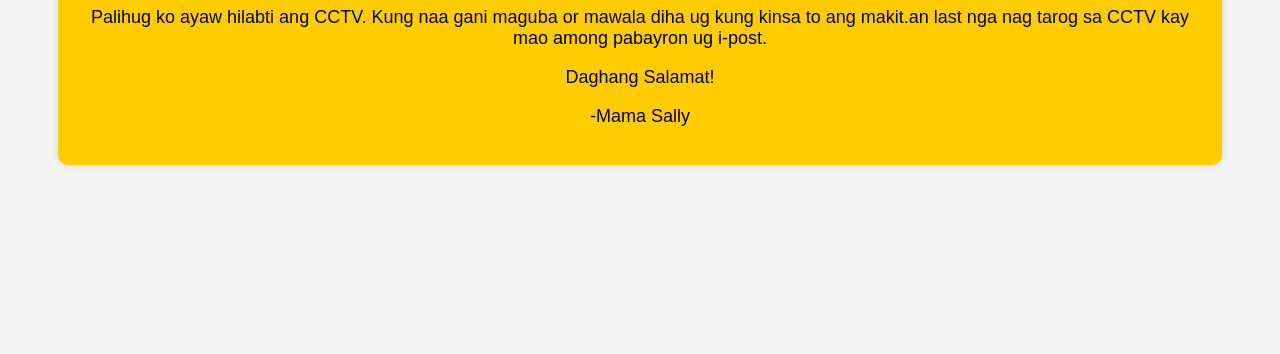
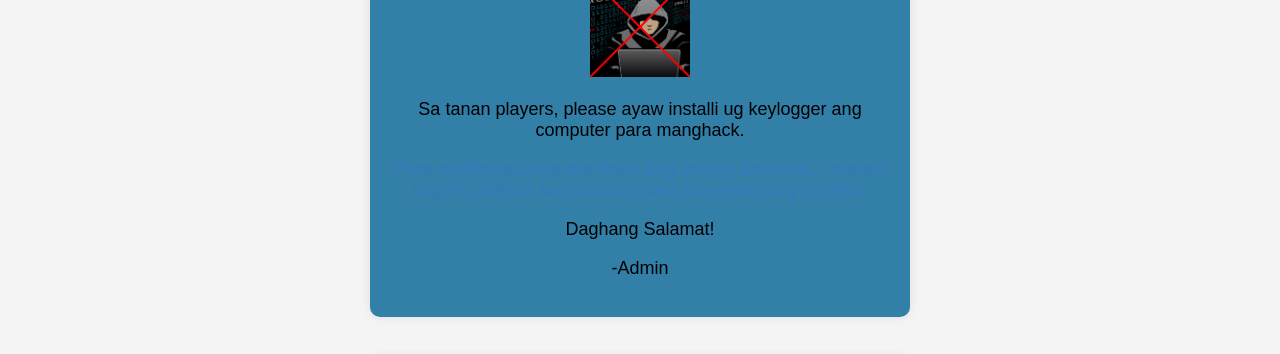
Before and after one commit to jovel1993/pisonet, a plain HTML site: page index.html in a window 1280 px wide. Shown: the part 152-506 px from the top of the page. Drawn offline with Linux system fonts and the light colour scheme.

Commit message:
index.html

```diff
--- a/index.html
+++ b/index.html
@@ -9,14 +9,24 @@
 			font-family: Arial, sans-serif;
 			background-color: #f4f4f4;
 			text-align: center;
-            padding: 50px;
+			display: flex;
+			flex-direction: column;
+			align-items: center;
+			justify-content: center;
+			height: 100vh;
 }
 			.announcement {
-            background: #ffcc00;
+			background: #327fa8;
 			padding: 20px;
 			border-radius: 10px;
 			box-shadow: 0 0 10px rgba(0, 0, 0, 0.1);
-            display: inline-block;
+			display: block;
+			width: 80%;
+			max-width: 500px;
+			margin: 20px auto;
+			text-align: center;
+			word-wrap: break-word;
+			overflow-wrap: break-word;
 }
         h1 {
             color: #d9534f;
@@ -32,11 +42,20 @@
 </head>
 <body>
     <div class="announcement">
+        <h1>📢 New Rule! 📢</h1>
+		<img src="hacking.png" alt="Warning Sign" width="100">
+        <p>Sa tanan players, please ayaw installi ug keylogger ang computer para manghack. </p>
+        <p class="highlight">Para malikayan nga ma-hack ang imong account, i-restart ang PC before ka moduwa para ma-reset ang system.</p>
+        <p>Daghang Salamat!</p>
+        <p>-Admin</p>
+    </div>
+    <div class="announcement">
         <h1>🔥 Warning! 🔥</h1>
-        <p>Palihug ko ayaw hilabti ang CCTV. Kung naa gani maguba or mawala diha ug kung kinsa to ang makit.an last nga nag tarog sa CCTV kay mao among pabayron ug i-post.</p>
+        <p>Palihug, ayaw hilabti ang CCTV. Kung naay maguba o mawala, ang katapusan nga nakit-an nga nagtandog sa CCTV mao among pabayron ug i-post.</p>
         <p class="highlight"></p>
         <p>Daghang Salamat!</p>
         <p>-Mama Sally</p>
     </div>
+
 </body>
 </html>
```
Lines whose indentation alone changed are shown as unchanged.
